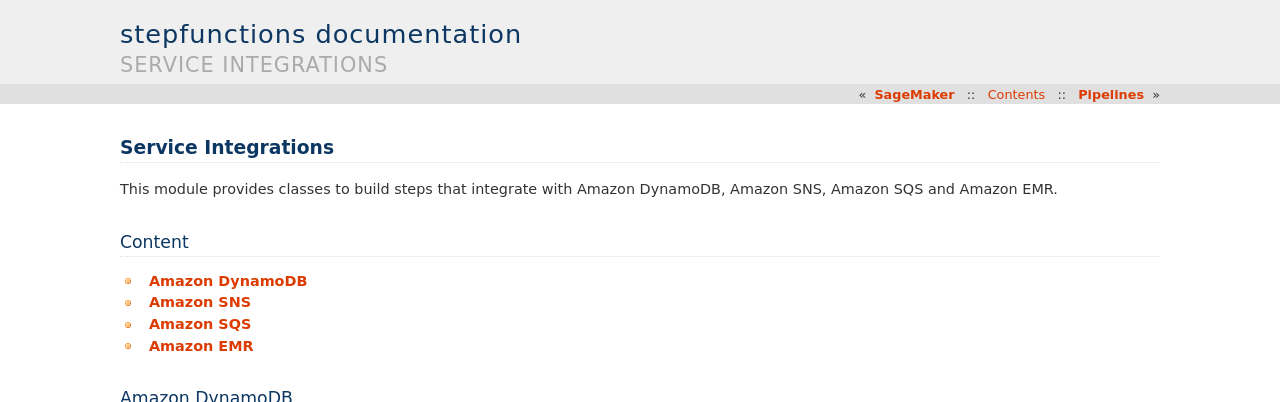
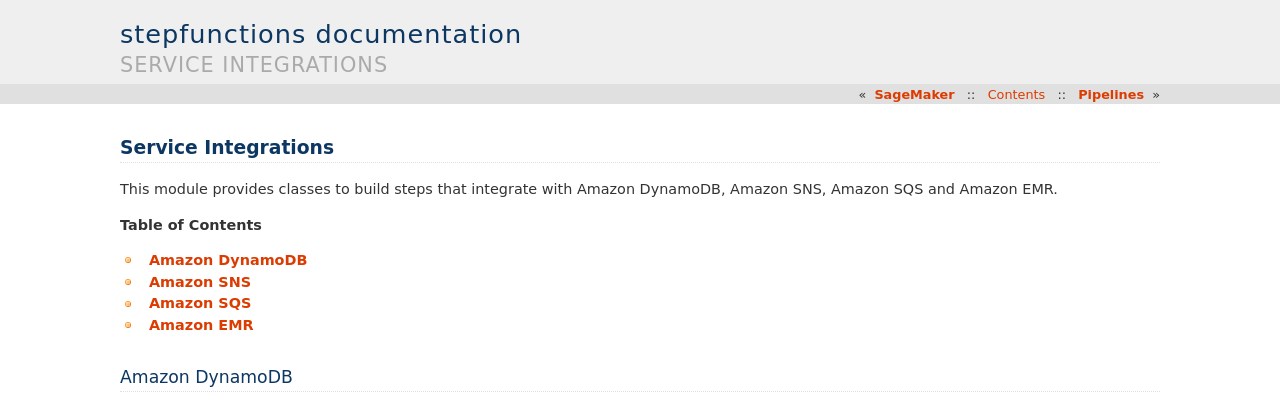
Before and after one commit to aws/aws-step-functions-data-science-sdk-python, a Sphinx documentation site: the page built from doc/services.rst, in a window 1280 px wide and 900 px high, cut to the strip 0-402 px from the top of the window. Built offline with Sphinx 7.4.7, drawn with Linux system fonts in a browser that asks for light colours.

```diff
--- a/doc/services.rst
+++ b/doc/services.rst
@@ -4,8 +4,8 @@
 This module provides classes to build steps that integrate with Amazon DynamoDB, Amazon SNS, Amazon SQS and Amazon EMR.
 
 
-Content
----------
+**Table of Contents**
+
 - `Amazon DynamoDB <#amazon-dynamodb>`__
 
 - `Amazon SNS <#amazon-sns>`__
--- a/doc/steps.rst
+++ b/doc/steps.rst
@@ -15,7 +15,7 @@
 Functions.
 
 .. toctree::
-    :maxdepth: 1
+    :maxdepth: 2
 
     states
     choicerules
```
